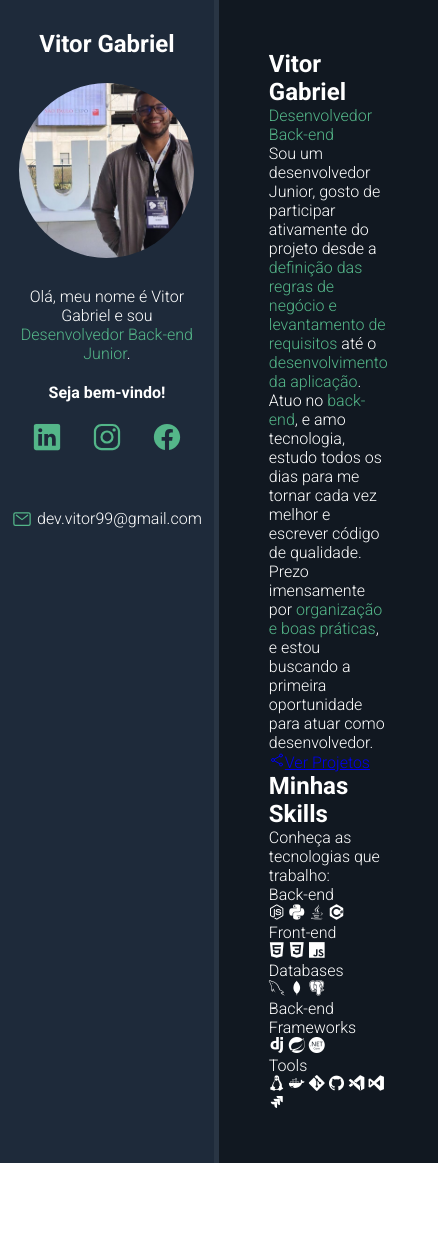
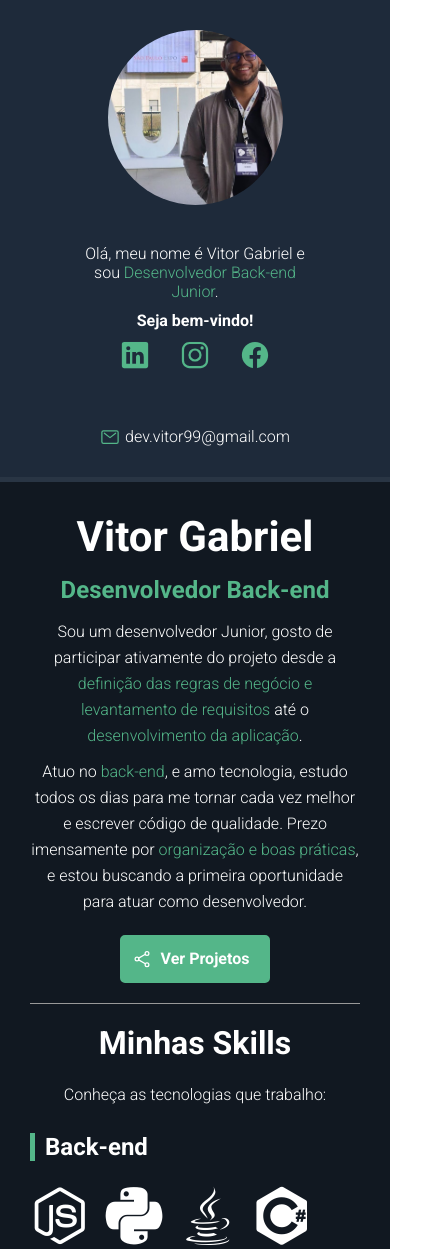
Before and after one commit to vitorgsn/vitorgsn.github.io, a plain HTML site: page index.html in a window 390 px wide. Shown: the top 1249 px of the page, 438 px wide, since content can reach past the window. Before the commit the page ends 1163 px from the top, so only its background shows below. Drawn offline with nearby package versions, Linux system fonts and the light colour scheme.

Commit message:
projeto final portifolio

```diff
--- a/css/style.css
+++ b/css/style.css
@@ -107,3 +107,133 @@
     margin-right: 5px;
     max-width: 20px;
 }
+
+/* About container */
+
+#name {
+    font-size: 42px;
+    margin-bottom: 15px;
+}
+
+#title {
+    font-size: 24px;
+    margin-bottom: 15px;
+    font-weight: bold;
+}
+
+.description {
+    max-width: 75%;
+    margin-bottom: 10px;
+}
+
+#btn-projects {
+    font-weight: bold;
+    font-size: 16px;
+    color: var(--main-text-color);
+    background-color: var(--main-color);
+    border: 2px solid var(--main-color);
+    border-radius: 5px;
+    text-decoration: none;
+    transition: .5s;
+    margin: 25px 0;
+    padding: 12px 10px;
+    width: 150px;
+    text-align: center;
+    display: flex;
+}
+
+#btn-projects ion-icon,
+#btn-projects span {
+    flex: 1 1 0;
+}
+
+#btn-projects ion-icon {
+    font-size: 20px;
+    max-width: 20px;
+}
+
+#btn-projects:hover {
+    background-color: transparent;
+}
+
+#skills-section-title {
+    border-top: 1px solid var(--border-color);
+    padding-top: 20px;
+    margin-bottom: 20px;
+    font-size: 32px;
+}
+
+#skills-container {
+    display: flex;
+    flex-wrap: wrap;
+    margin-top: 25px;
+}
+
+.skills-box {
+    flex: 1 1 33%;
+    max-width: 33%;
+    margin-bottom: 35px;
+}
+
+.skills-title {
+    font-size: 24px;
+    margin-bottom: 25px;
+    font-weight: bold;
+    padding-left: 10px;
+    border-left: 5px solid var(--main-color);
+}
+
+.skills-box i {
+    font-size: 45px;
+    margin-right: 10px;
+}
+
+/* Mobile */
+@media (max-width: 450px) {
+
+    #container {
+        flex-direction: column;
+    }
+
+    #bio-container {
+        min-height: auto;
+        border-right: none;
+        border-bottom: 5px solid var(--bio-border-color);
+    }
+
+    #bio-container h2 {
+        display: none;
+    }
+
+    #bio-container p {
+        max-width: 60%;
+        margin: 10px auto;
+    }
+
+    #about-container {
+        text-align: center;
+        padding: 30px;
+    }
+
+    #about-container .description {
+        margin: 10px auto;
+        max-width: 100%;
+        line-height: 26px;
+    }
+
+    #btn-projects {
+        margin: 20px auto;
+    }
+
+    .skills-box {
+        flex: 1 1 100%;
+        max-width: 100%;
+        margin-bottom: 40px;
+        text-align: left;
+    }
+
+    .skills-box i {
+        font-size: 60px;
+    }
+
+}
```
